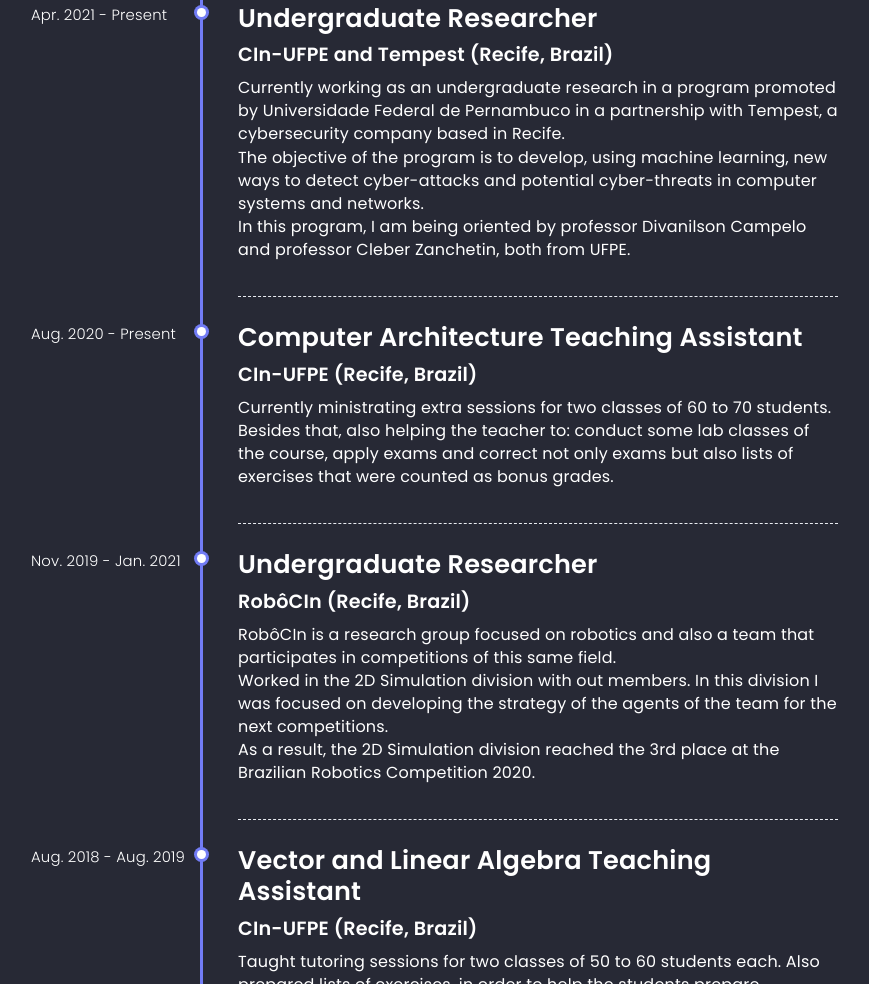
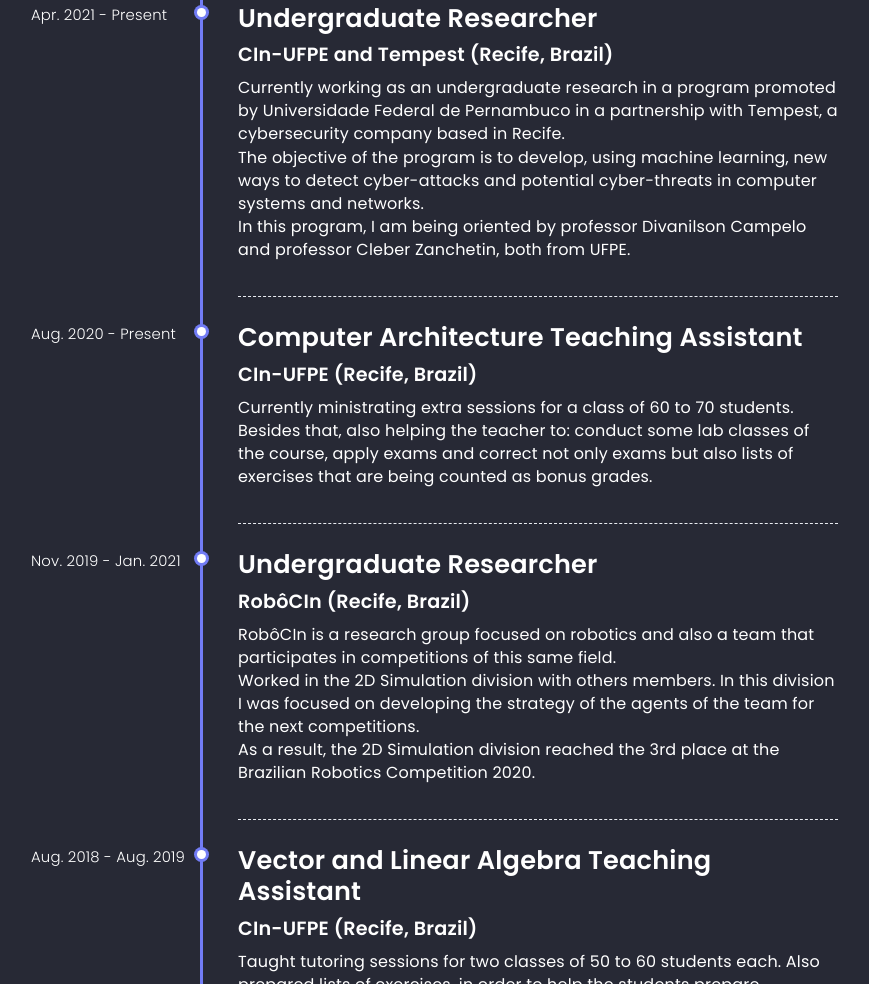
Before and after one commit to vmmc2/vmmc2.github.io, a plain HTML site: page experiences.html in a window 1280 px wide. Shown: the part 385-1369 px from the top of the page, without its empty margins (226-1095 px from the left). Drawn offline with nearby package versions, Linux system fonts and the light colour scheme.

Commit message:
Update experiences.html

```diff
--- a/experiences.html
+++ b/experiences.html
@@ -80,9 +80,9 @@
                                         <li class="event" data-date="Aug. 2020 - Present">
                                             <h2> Computer Architecture Teaching Assistant </h2>
                                             <h3> CIn-UFPE (Recife, Brazil) </h3>
-                                            <p> Currently ministrating extra sessions for two classes of 60 to 70 students. Besides that, also helping the teacher to:
+                                            <p> Currently ministrating extra sessions for a class of 60 to 70 students. Besides that, also helping the teacher to:
                                                 conduct some lab classes of the course, apply exams and correct not only exams but also lists of exercises
-                                                that were counted as bonus grades.
+                                                that are being counted as bonus grades.
                                             </p>
                                         </li>
                                         <li class="event" data-date="Nov. 2019 - Jan. 2021">
@@ -90,7 +90,7 @@
                                             <h3> RobôCIn (Recife, Brazil) </h3>
                                             <p> RobôCIn is a research group focused on robotics and also a team that
                                                 participates in competitions of this same field. </br>
-                                                Worked in the 2D Simulation division with out members. In this division I was
+                                                Worked in the 2D Simulation division with others members. In this division I was
                                                 focused on developing the strategy of the agents of the team for the next competitions. </br>
                                                 As a result, the 2D Simulation division reached the 3rd place at the Brazilian Robotics Competition 2020.
                                             </p>
```
